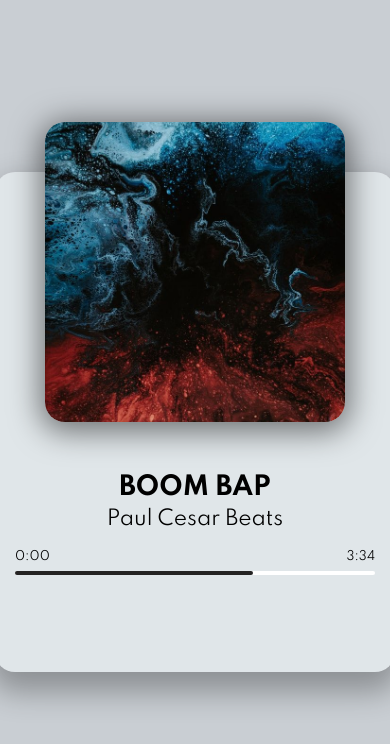
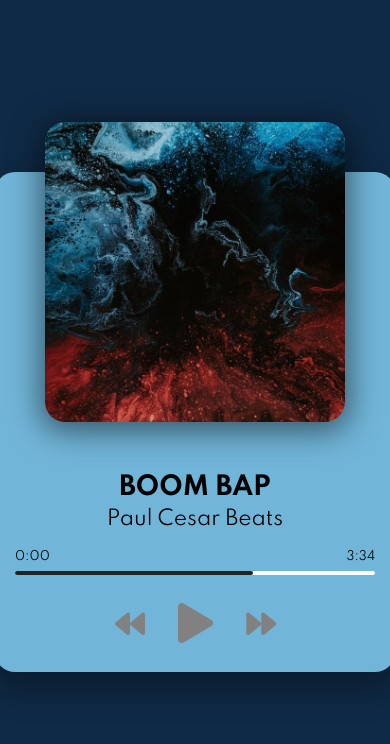
Before and after one commit to StevenWuTG/music-player-practice, a plain HTML site: page index.html in a window 390 px wide. Drawn offline with Linux system fonts and the light colour scheme.

Commit message:
changed to custom responsive controls

```diff
--- a/index.html
+++ b/index.html
@@ -25,6 +25,12 @@
                 <span id="duration">3:34</span>
             </div>
         </div>
+        <!-- controls -->
+        <div class="player-controls">
+            <i class="fas fa-backward" id="prev" title="Previous"></i>
+            <i class="fas fa-play main-button" id="play" title="Play"></i>
+            <i class="fas fa-forward" id="next" title="Next"></i>
+        </div>
     </div>
 
     <script src="script.js"></script>
--- a/style.css
+++ b/style.css
@@ -7,7 +7,7 @@ html {
 body {
   margin: 0;
   min-height: 100vh;
-  background: #c9ced3;
+  background: #0f2a46;
   display: flex;
   justify-content: center;
   align-items: center;
@@ -19,7 +19,7 @@ body {
 .player-container {
   height: 500px;
   width: 400px;
-  background: #e0e6e9;
+  background: #71b5d8;
   border-radius: 20px ;
   box-shadow: 0 15px 30px 5px rgba(0,0,0, 0.3) ;
 }
@@ -91,7 +91,12 @@ h3 {
   font-size: 30px;
   color: rgb(129, 129, 129);
   margin-right: 30px;
+  cursor: pointer;
+  user-select: none;
+}
 
+.fas:hover {
+  filter: brightness(80%);
 }
 
 
```
